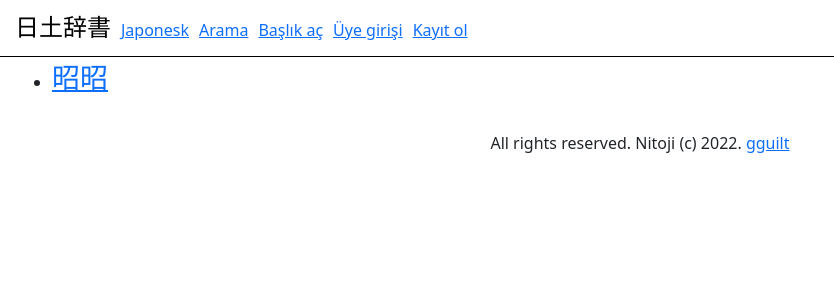
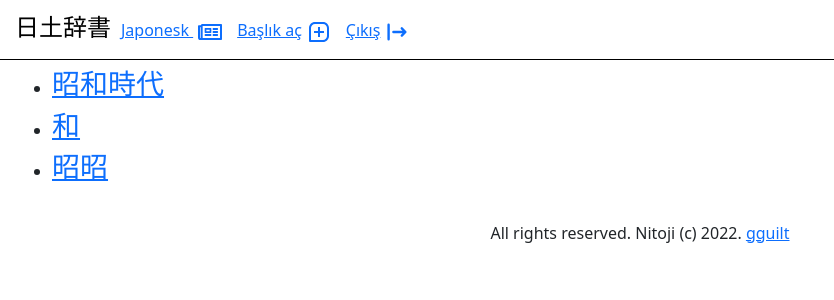
Before and after one commit to naphteine/nitoji, a React (Create React App) app: page / in a window 1280 px wide. Shown: the top 300 px of the page, without its empty margins (0-834 px from the left). Built offline with nearby package versions, Linux system fonts and the light colour scheme; a web font is replaced by a local one.

Commit message:
Added icons, removed blog, updated test data

```diff
--- a/src/App.css
+++ b/src/App.css
@@ -57,7 +57,7 @@
   padding: 1rem;
 }
 
-body {
+html {
   margin-top: 3rem;
 }
 
--- a/src/App.js
+++ b/src/App.js
@@ -1,4 +1,7 @@
 import { React, useEffect, useState } from "react";
+import { FaRegUserCircle, FaRegNewspaper } from "react-icons/fa";
+import { BiMessageSquareAdd } from "react-icons/bi";
+import { HiLogout } from "react-icons/hi";
 
 import {
   BrowserRouter as Router,
@@ -12,6 +15,7 @@ import "./App.css";
 
 function App() {
   const [dateDisplay, setDateDisplay] = useState("2022");
+  const [jwtToken, setJwtToken] = useState("haha");
 
   useEffect(() => {
     const newDate = new Date();
@@ -35,9 +39,8 @@ function App() {
     );
   };
 
-  const dictData = [
-    {
-      caption: "昭和時代",
+  const dictData = {
+    昭和時代: {
       entries: [
         {
           text: "Showa Dönemi.",
@@ -57,29 +60,30 @@ function App() {
         },
       ],
     },
-    {
-      caption: "和",
+    和: {
       entries: [
         {
           text: "Huzur, harmoni.",
           author: "jmdict-tr-bot",
+          detail: "2022-11-27 22:22",
           footer:
             "Kaynak: blalbalblabla.lalala | Kaynak gösterildiği takdirde kullanımı serbesttir.",
         },
         {
           text: "Japonların Çinlilerin taktığı 'cüce' Kanjisinden soğuduklarında kendilerini tanımlamak için seçtikleri Kanji.",
           author: "gg",
+          detail: "2022-11-27 22:23",
           footer: "",
         },
         {
           text: "Showa ve Reiwa dönem isimlerinde yer alır",
           author: "gg",
+          detail: "2022-11-27 22:24",
           footer: "",
         },
       ],
     },
-    {
-      caption: "昭昭",
+    昭昭: {
       entries: [
         {
           text: "Temiz, parlak, apaçık.",
@@ -89,7 +93,7 @@ function App() {
         },
       ],
     },
-  ];
+  };
 
   function Search() {
     const formSubmitted = (event) => {
@@ -161,67 +165,6 @@ function App() {
     );
   }
 
-  const BlogPosts = {
-    1: {
-      title: "Nitoji ve Japonesk",
-      date: "2022-11-26 10:03",
-      description: "",
-    },
-    2: {
-      title: "Second Blog Post",
-      description: "Hello React Router v6",
-    },
-  };
-
-  function Posts() {
-    return (
-      <div style={{ padding: 20 }}>
-        <h2>Japonesk</h2>
-        <Outlet />
-      </div>
-    );
-  }
-
-  function PostLists() {
-    return (
-      <ul>
-        {Object.entries(BlogPosts).map(([slug, { title }]) => (
-          <li key={slug}>
-            <Link to={`/japonesk/${slug}`}>
-              <h3>{title}</h3>
-            </Link>
-          </li>
-        ))}
-      </ul>
-    );
-  }
-
-  function Post() {
-    const { slug } = useParams();
-    const post = BlogPosts[slug];
-
-    const { title, description } = post;
-
-    return (
-      <div style={{ padding: 20 }}>
-        <h3>{title}</h3>
-        <p>{description}</p>
-      </div>
-    );
-  }
-
-  const DictEntries = {
-    1: {
-      title: "Nitoji ve Japonesk",
-      date: "2022-11-26 10:03",
-      description: "",
-    },
-    2: {
-      title: "Second Blog Post",
-      description: "Hello React Router v6",
-    },
-  };
-
   function Entries() {
     return (
       <div style={{ padding: 20 }}>
@@ -233,10 +176,10 @@ function App() {
   function EntryLists() {
     return (
       <ul>
-        {Object.entries(DictEntries).map(([slug, { title }]) => (
+        {Object.entries(dictData).map(([slug, { title }]) => (
           <li key={slug}>
             <Link to={`/dict/${slug}`}>
-              <h3 className="dict">{dictData[slug].caption}</h3>
+              <h3 className="dict">{slug}</h3>
             </Link>
           </li>
         ))}
@@ -244,29 +187,58 @@ function App() {
     );
   }
 
+  function NewEntryField() {
+    return (
+      <div className="dict-new">
+        <form onSubmit={newEntrySubmitted}>
+          <textarea />
+          <button>Gönder</button>
+        </form>
+      </div>
+    );
+  }
+
+  function newEntrySubmitted(event) {
+    event.preventDefault();
+    dictData[1].entries.append(event.target.value);
+  }
+
   function Entry() {
     const { slug } = useParams();
-    const entry = DictEntries[slug];
+    const entry = dictData[slug];
 
     const { title, description } = entry;
 
     return (
       <>
         <div style={{ padding: 20 }} className="dict-entry">
-          <h1>{dictData[slug].caption}</h1>
-          <p>
+          <h1>{slug}</h1>
+          <em>
+            訓読み: やわ.らぐ、 やわ.らげる、 なご.む、 なご.やか、 あ.える
+          </em>
+          <br />
+          <em>音読み: ワ、 オ、 カ</em>
+          <br />
+          <span key={"jlpt-n3"} className="badge bg-secondary me-2">
+            jlpt-n3
+          </span>
+          <span key={"常用"} className="badge bg-secondary me-2">
+            常用
+          </span>
+          <span key={"grade-3"} className="badge bg-secondary me-2">
+            grade-3
+          </span>
+          <hr />
+          {jwtToken && <NewEntryField />}
+          <div>
             {dictData[slug].entries.map((e) => (
               <div className="entry">
                 {e.text}
                 <div className="entry-author">{e.author}</div>
+                <div className="entry-detail">{e.detail}</div>
               </div>
             ))}
-          </p>
-        </div>
-        <div className="dict-new">
-          <h2>Yeni Girdi</h2>
-          <textarea />
-          <button>Gönder</button>
+          </div>
         </div>
       </>
     );
@@ -281,26 +253,31 @@ function App() {
               日土辞書
             </Link>
 
-            <Link to="/japonesk" style={{ padding: 5 }}>
-              Japonesk
-            </Link>
+            <a href="https://japonesk.nitoji.com" style={{ padding: 5 }}>
+              Japonesk <FaRegNewspaper size={24} style={{ margin: 5 }} />
+            </a>
           </span>
           <span className="text-end">
-            <Link to="/ara" style={{ padding: 5 }}>
-              Arama
-            </Link>
+            {!jwtToken && (
+              <Link to="/uye" style={{ padding: 5 }}>
+                Üye
+                <FaRegUserCircle size={24} style={{ margin: 5 }} />
+              </Link>
+            )}
 
-            <Link to="/yeni" style={{ padding: 5 }}>
-              Başlık aç
-            </Link>
+            {jwtToken && (
+              <>
+                <Link to="/yeni" style={{ padding: 5 }}>
+                  Başlık aç
+                  <BiMessageSquareAdd size={24} style={{ margin: 5 }} />
+                </Link>
 
-            <Link to="/uye" style={{ padding: 5 }}>
-              Üye girişi
-            </Link>
-
-            <Link to="/kayit" style={{ padding: 5 }}>
-              Kayıt ol
-            </Link>
+                <Link to="/cikis" style={{ padding: 5 }}>
+                  Çıkış
+                  <HiLogout size={24} style={{ margin: 5 }} />
+                </Link>
+              </>
+            )}
           </span>
         </nav>
       </header>
@@ -310,13 +287,8 @@ function App() {
           <Route path="" element={<EntryLists />} />
           <Route path="/dict/:slug" element={<Entry />} />
         </Route>
-        <Route path="/search" element={<Search />} />
         <Route path="/uye" element={<Login />} />
         <Route path="/kayit" element={<Register />} />
-        <Route path="japonesk" element={<Posts />}>
-          <Route path="" element={<PostLists />} />
-          <Route path=":slug" element={<Post />} />
-        </Route>
       </Routes>
 
       <footer className="main-footer">
```
